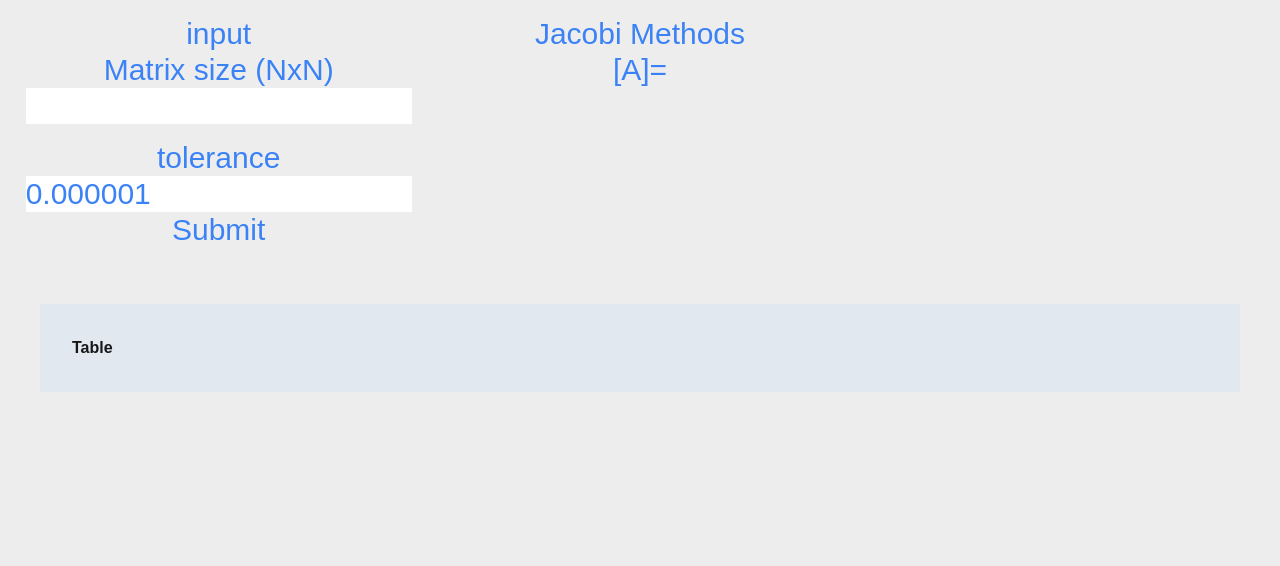
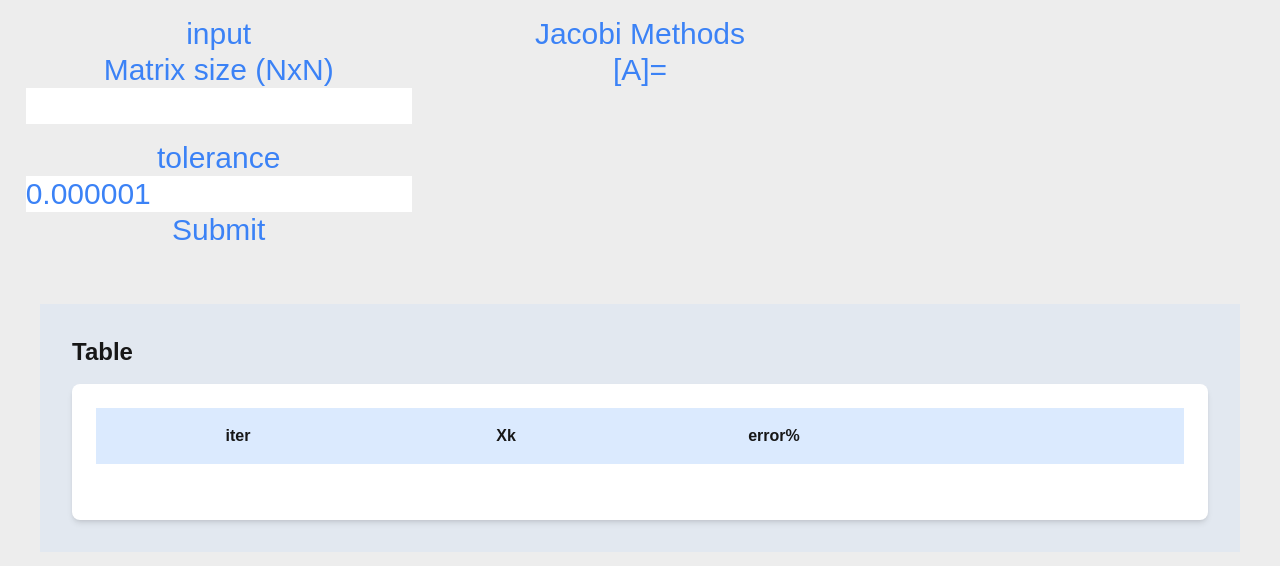
Before and after one commit to Pisit-auu/numer, a Next.js app: page /linear/jacobi in a window 1280 px wide. Shown: the top 566 px of the page. Built offline with nearby package versions, Linux system fonts and the light colour scheme.

Commit message:
update jacobi

```diff
--- a/src/app/linear/jacobi/page.jsx
+++ b/src/app/linear/jacobi/page.jsx
@@ -37,40 +37,38 @@ export default function Jacobi() {
       setMatrixX0(newMatrix);
     };
 
-    function findX(A, B, X, tolerance) {
-      const Xnew = new Array(X.length).fill(0);
-      const error = new Array(X.length).fill(0);
+    function findX(A, B, newmatrixx0, tolerance) {
+
+      let X = Array.from(newmatrixx0);
       let check = false;
-      let savexi = [];
-
+      const savexi = [];
+      savexi.push({x:newmatrixx0,e:newmatrixx0})
+      setResult(savexi)
+      console.log(savexi)
       while (!check) {
-        console.log("iteration : ")
+        let Xnew = new Array(X.length).fill(0);
+        let error = new Array(X.length).fill(0);
         check = true;
-        let newx = []; // รีเซ็ต newx สำหรับแต่ละ iteration
 
         for (let i = 0; i < A.length; i++) {
           Xnew[i] = B[i];
-
           for (let j = 0; j < A[0].length; j++) {
             if (i !== j) {
               Xnew[i] -= A[i][j] * X[j];
             }
           }
-
           if (A[i][i] === 0) {
             alert(`Error: A[${i}][${i}] == 0`);
             return;
           }
 
           Xnew[i] /= A[i][i];
-          error[i] = Math.abs((Xnew[i] - X[i]) / Xnew[i]);
-          console.log(Xnew[i])
-          if (error[i] > tolerance) {
+          error[i] = Math.abs((Xnew[i] - X[i]) / Xnew[i]*100);
+          if (error[i] > tolerance*100) {
             check = false;
           }
         }
-
-
+        savexi.push({x:Xnew,e:error})
         for (let i = 0; i < X.length; i++) {
           X[i] = Xnew[i];
         }
@@ -93,7 +91,6 @@ export default function Jacobi() {
         return;
       }
       const tolerance = parseFloat(toleranceinput);
-
       findX(matrixA,matrixB,matrixX0,tolerance)
 
 
@@ -209,17 +206,40 @@ export default function Jacobi() {
               </div >
 
 
-              <div className='bg-slate-200 font-bold	m-10 p-8 h-auto '> {/*กรอบแสดงผล*/}
-              Table
+              <div className='bg-slate-200 font-bold m-10 p-8 h-auto'> {/* กรอบแสดงผล */}
+  <h2 className='text-2xl mb-4 '>Table</h2>
+  <div className='bg-white shadow-md rounded-lg p-6'>
+    <div className='grid grid-cols-4 gap-4 p-4 bg-blue-100 '>
+    <div className='font-semibold text-center'>iter</div>
+      <div className='font-semibold text-center'>Xk</div>
+      <div className='font-semibold text-center'>error%</div>
+    </div>
+    <div className="grid gap-4 p-4">
+      {Result.map((iteration, index) => (
+        <div key={index} className="grid grid-cols-4 gap-4 p-4 border-b border-slate-300">
+          <div className='text-center'><BlockMath math={`${index + 1}`} /></div>
+          <div className='text-center'>
+            {iteration.x.map((x, idx) => (
+              <BlockMath key={idx} math={`X_{${idx + 1}} = ${x.toFixed(6)}`} />
+            ))}
+          </div> {/* แสดงค่า Xk */}
+          <div className='text-center'>
+            {iteration.e.map((e, idx) => (
+              <BlockMath key={idx} math={`e_{${idx + 1}} = ${e.toFixed(6)}`} />
+            ))}
+          </div> {/* แสดงค่า error */}
+        </div>
+      ))}
+    </div>
+  </div>
+</div>
 
-
-                </div>
     </div>
   );
 }
-// <BlockMath math={`x_{1} = \\frac{b_{1} - a_{11} x_{1}}{a_{11}} = \\frac{1 - a_{11} x_{1}}{a_{11}} = 1`} />
+// <InlineMath math={`x_{1} = \\frac{b_{1} - a_{11} x_{1}}{a_{11}} = \\frac{1 - a_{11} x_{1}}{a_{11}} = 1`} />
 // <BlockMath math={' From Cramer’s Rule:x_i = \\frac{det(A_i)}{det(A)}'} />
-
+    //<InlineMath math={}>
 
         // setdetA0(`\\text{det}(A) = \\begin{bmatrix} ${parseFloat(DetAll[0])} \\end{bmatrix}`)
        // setResult(newX);
```
